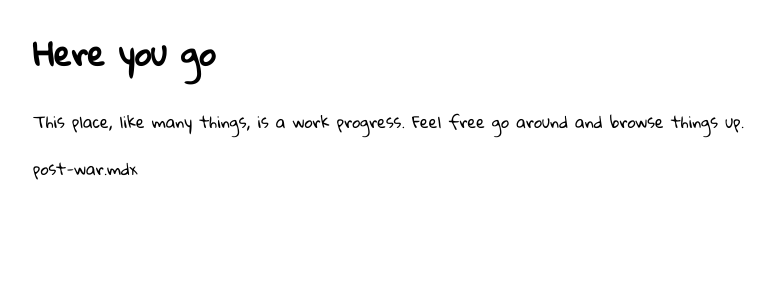
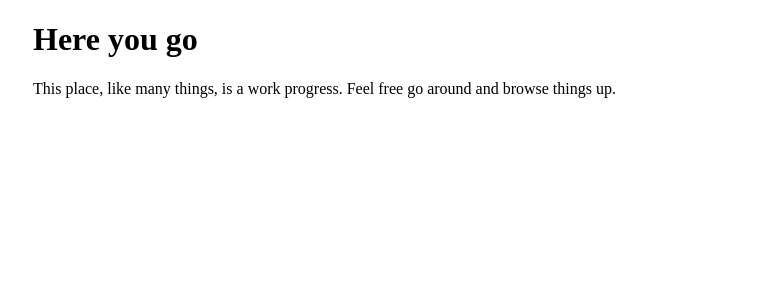
Before and after one commit to stringparser/www, a Next.js app: page / in a window 1280 px wide. Shown: the top 300 px of the page, without its empty margins (95-869 px from the left). Built offline with nearby package versions, Linux system fonts and the light colour scheme.

Commit message:
Remove getPostFiles for now while I figure out how to use preval

```diff
--- a/src/pages/app.module.css
+++ b/src/pages/app.module.css
@@ -1,11 +1,7 @@
-@import url("https://fonts.googleapis.com/css?family=Gloria+Hallelujah&display=swap");
-
 :root {
+  --font-mono: Menlo,Monaco,Lucida Console,Liberation Mono,DejaVu Sans Mono,Bitstream Vera Sans Mono,Courier New,monospace;
   --text-color: #000000;
-
-  --font-mono: Menlo,Monaco,Lucida Console,Liberation Mono,DejaVu Sans Mono,Bitstream Vera Sans Mono,Courier New,monospace;
-  --font-family: 'Gloria Hallelujah', cursive;
-  /* --font-family: -apple-system,BlinkMacSystemFont,"Segoe UI","Roboto","Oxygen","Ubuntu","Cantarell","Fira Sans","Droid Sans","Helvetica Neue",sans-serif; */
+  --font-family: -apple-system,BlinkMacSystemFont,"Segoe UI","Roboto","Oxygen","Ubuntu","Cantarell","Fira Sans","Droid Sans","Helvetica Neue",sans-serif;
 }
 
 body {
@@ -14,7 +10,7 @@
 
   color: var(--text-color);
 
-  font-family: var(--font-family);
+  font-family: var(--font-sans);
   text-rendering: optimizeLegibility;
 }
 
--- a/src/pages/index.mdx
+++ b/src/pages/index.mdx
@@ -1,5 +1,3 @@
-import { getPostFiles } from '../shared/util';
-
 export const frontMatter = {
   name: 'index',
 };
@@ -9,7 +7,3 @@
 # Here you go
 
 This place, like many things, is a work progress. Feel free go around and browse things up.
-
-<>
-  {getPostFiles()}
-</>
```
